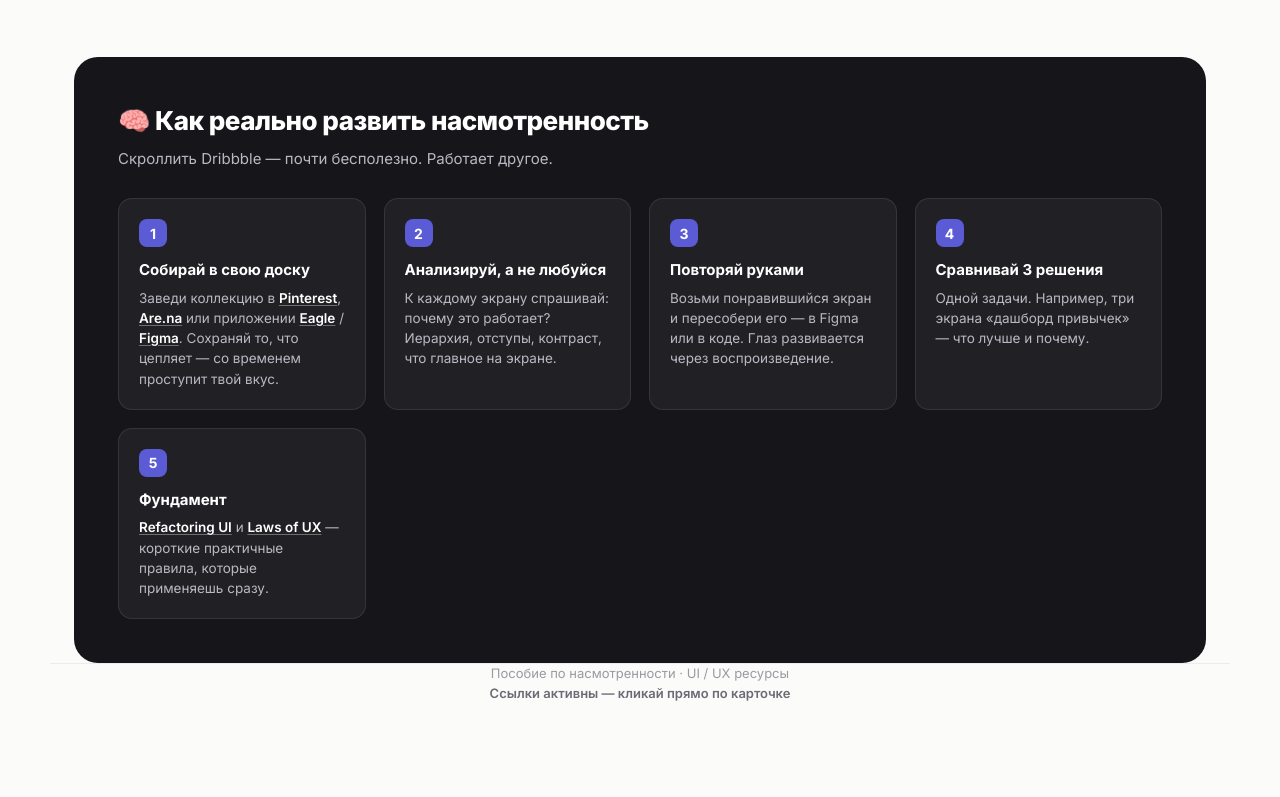
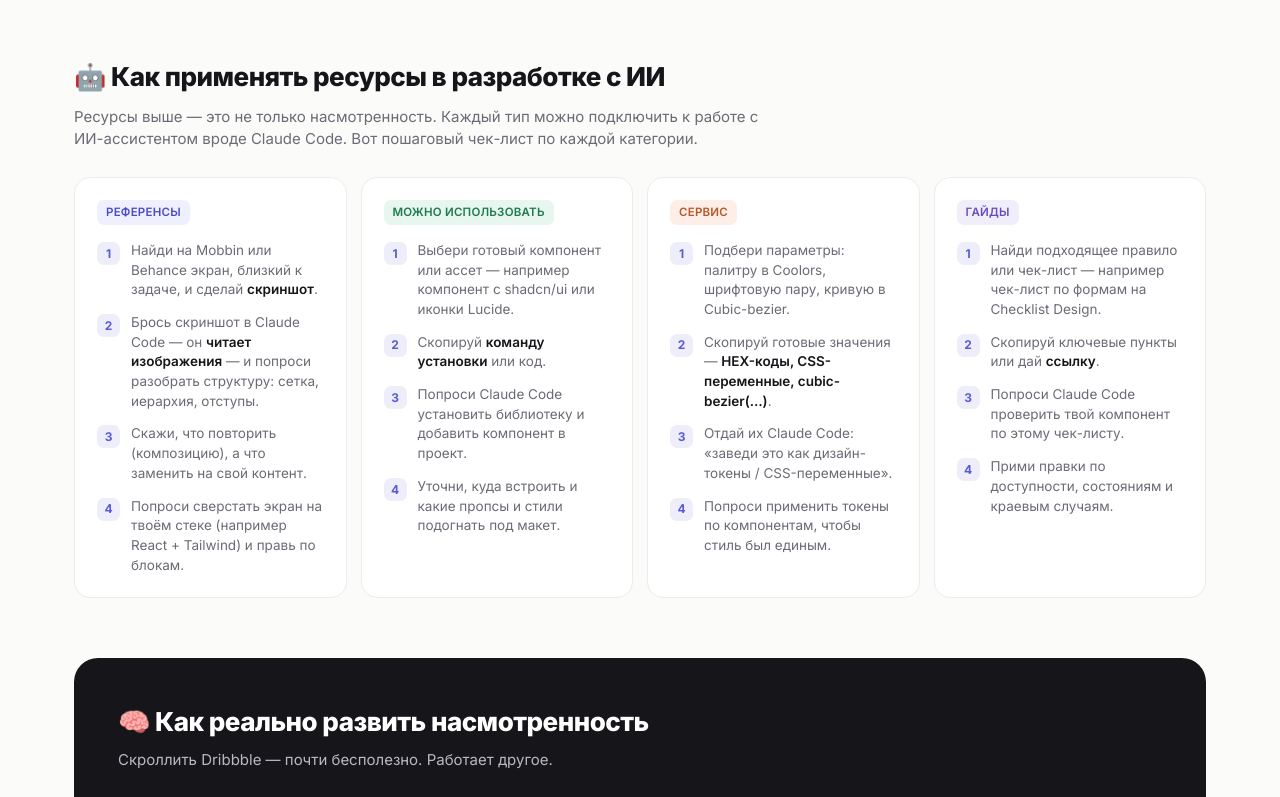
Before and after one commit to AlbeKris/ui-design-resources, a plain HTML site: page index.html in a window 1280 px wide. Shown: the part 7447-8244 px from the top of the page. Before the commit the page ends 8150 px from the top, so only its background shows below. Drawn offline with Linux system fonts and the light colour scheme.

Commit message:
Добавить блок-чеклист: как применять ресурсы в разработке с ИИ (Claude Code)
Co-Authored-By: Claude Opus 4.8 <noreply@anthropic.com>

```diff
--- a/index.html
+++ b/index.html
@@ -96,6 +96,18 @@
   .empty{text-align:center;padding:80px 20px;color:var(--muted)}
   .empty b{color:var(--ink);font-size:18px;display:block;margin-bottom:6px}
 
+  /* ── AI workflow ── */
+  .aiblock{margin-top:60px}
+  .aiblock h2{font-size:26px;font-weight:800;letter-spacing:-.02em}
+  .aiblock .asub{color:var(--muted);margin-top:10px;font-size:15px;max-width:74ch}
+  .ai-grid{display:grid;grid-template-columns:repeat(auto-fit,minmax(272px,1fr));gap:14px;margin-top:26px}
+  .ai-card{background:var(--surface);border:1px solid var(--line);border-radius:var(--radius);padding:22px;display:flex;flex-direction:column}
+  .ai-card .type{align-self:flex-start;margin-bottom:16px}
+  .ai-card ol{list-style:none;counter-reset:step;display:flex;flex-direction:column;gap:13px}
+  .ai-card li{counter-increment:step;position:relative;padding-left:34px;font-size:13.5px;color:var(--muted);line-height:1.46}
+  .ai-card li::before{content:counter(step);position:absolute;left:0;top:1px;width:23px;height:23px;border-radius:7px;background:var(--accent-soft);color:var(--accent);font-weight:700;font-size:12px;display:grid;place-items:center}
+  .ai-card li b{color:var(--ink);font-weight:600}
+
   /* ── How-to ── */
   .howto{margin-top:60px;background:var(--ink);color:#fff;border-radius:24px;padding:44px}
   .howto h2{font-size:26px;font-weight:800;letter-spacing:-.02em}
@@ -161,6 +173,49 @@
 <main class="wrap">
   <div id="catalog"></div>
   <div class="empty" id="empty" style="display:none"><b>Ничего не найдено</b>Попробуй другой запрос или сними фильтры.</div>
+
+  <section class="aiblock">
+    <h2>🤖 Как применять ресурсы в разработке с ИИ</h2>
+    <p class="asub">Ресурсы выше — это не только насмотренность. Каждый тип можно подключить к работе с ИИ-ассистентом вроде Claude Code. Вот пошаговый чек-лист по каждой категории.</p>
+    <div class="ai-grid">
+      <div class="ai-card">
+        <span class="type nasmotr">Референсы</span>
+        <ol>
+          <li>Найди на Mobbin или Behance экран, близкий к задаче, и сделай <b>скриншот</b>.</li>
+          <li>Брось скриншот в Claude Code — он <b>читает изображения</b> — и попроси разобрать структуру: сетка, иерархия, отступы.</li>
+          <li>Скажи, что повторить (композицию), а что заменить на свой контент.</li>
+          <li>Попроси сверстать экран на твоём стеке (например React + Tailwind) и правь по блокам.</li>
+        </ol>
+      </div>
+      <div class="ai-card">
+        <span class="type take">Можно использовать</span>
+        <ol>
+          <li>Выбери готовый компонент или ассет — например компонент с shadcn/ui или иконки Lucide.</li>
+          <li>Скопируй <b>команду установки</b> или код.</li>
+          <li>Попроси Claude Code установить библиотеку и добавить компонент в проект.</li>
+          <li>Уточни, куда встроить и какие пропсы и стили подогнать под макет.</li>
+        </ol>
+      </div>
+      <div class="ai-card">
+        <span class="type tool">Сервис</span>
+        <ol>
+          <li>Подбери параметры: палитру в Coolors, шрифтовую пару, кривую в Cubic-bezier.</li>
+          <li>Скопируй готовые значения — <b>HEX-коды, CSS-переменные, cubic-bezier(…)</b>.</li>
+          <li>Отдай их Claude Code: «заведи это как дизайн-токены / CSS-переменные».</li>
+          <li>Попроси применить токены по компонентам, чтобы стиль был единым.</li>
+        </ol>
+      </div>
+      <div class="ai-card">
+        <span class="type ref">Гайды</span>
+        <ol>
+          <li>Найди подходящее правило или чек-лист — например чек-лист по формам на Checklist Design.</li>
+          <li>Скопируй ключевые пункты или дай <b>ссылку</b>.</li>
+          <li>Попроси Claude Code проверить твой компонент по этому чек-листу.</li>
+          <li>Прими правки по доступности, состояниям и краевым случаям.</li>
+        </ol>
+      </div>
+    </div>
+  </section>
 
   <section class="howto">
     <h2>🧠 Как реально развить насмотренность</h2>
```
